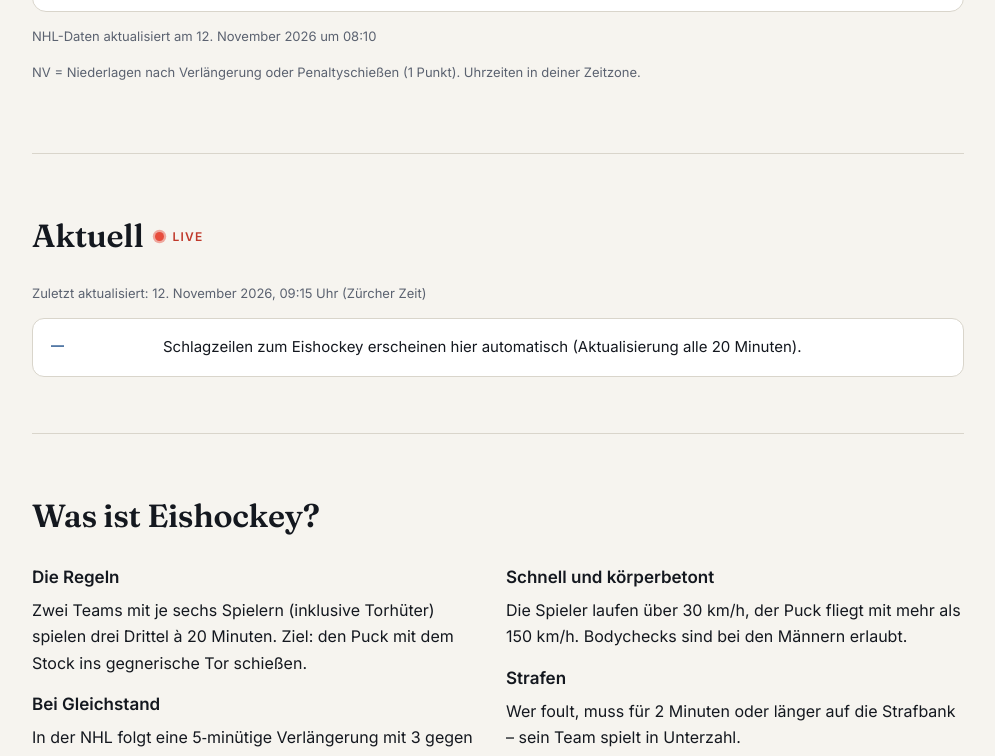
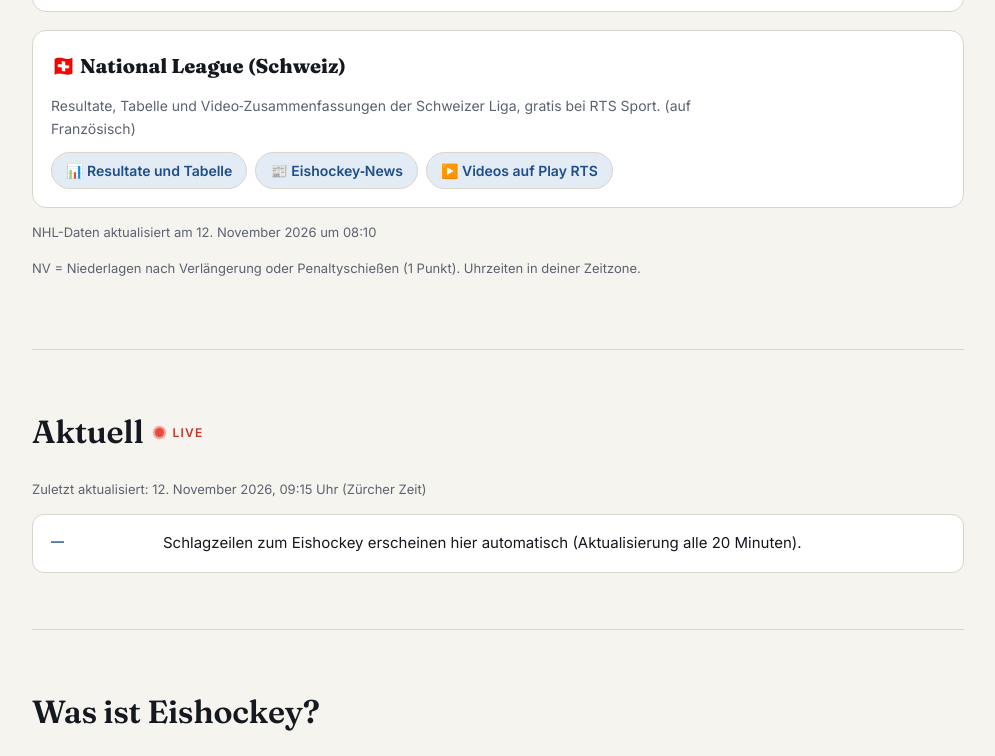
Before and after one commit to Jjlb18/BIBI-netanyahou, a plain HTML site: page de/hockey.html in a window 1280 px wide. Shown: the part 1871-2627 px from the top of the page, without its empty margins (142-1137 px from the left). Drawn offline with Linux system fonts and the light colour scheme.

Commit message:
Hockey : liens vers la National League sur RTS Sport
Co-Authored-By: Claude Opus 5.5 <noreply@anthropic.com>
Claude-Session: https://claude.ai/code/session_01RPWpA4Cj42N78y6ATyyNfq

```diff
--- a/de/hockey.html
+++ b/de/hockey.html
@@ -116,6 +116,9 @@
   .back-btn{display:inline-flex;align-items:center;gap:6px;margin-top:22px;padding:6px 14px 6px 11px;border:1px solid var(--line);border-radius:999px;background:var(--card);color:var(--ink);text-decoration:none;font:600 13px Inter,system-ui,sans-serif}
   .back-btn:hover{border-color:var(--accent);color:var(--accent)}
   .back-btn ~ header{padding-top:28px}
+  .rts-links{display:flex;flex-wrap:wrap;gap:8px;margin-top:12px}
+  .rts-links a{display:inline-flex;align-items:center;gap:6px;padding:8px 14px;border-radius:999px;border:1px solid var(--line);background:var(--accent-soft);color:var(--accent);font:600 14px Inter,system-ui,sans-serif;text-decoration:none}
+  .rts-links a:hover{border-color:var(--accent)}
 </style>
 </head>
 <body>
@@ -192,6 +195,7 @@
     <div class="fbox"><h3>Letzte Ergebnisse</h3><div id="hk-recent"></div></div>
     <div class="fbox"><h3>Nächste Spiele</h3><div id="hk-next"></div></div>
     <div class="fbox fwide"><h3>Tabelle</h3><div class="ctabs" id="hk-tabs" role="tablist"></div><div id="hk-table"></div></div>
+    <div class="fbox fwide"><h3>🇨🇭 National League (Schweiz)</h3><p class="fnote">Resultate, Tabelle und Video‑Zusammenfassungen der Schweizer Liga, gratis bei RTS Sport. (auf Französisch)</p><div class="rts-links"><a href="https://www.rts.ch/sport/resultats/#/results/hockey/nla" target="_blank" rel="noopener">📊 Resultate und Tabelle</a><a href="https://www.rts.ch/sport/hockey/" target="_blank" rel="noopener">📰 Eishockey‑News</a><a href="https://www.rts.ch/play/tv/detail/hockey-sur-glace-national-league?id=82f30838-71b3-44f2-a9d3-8b01368cfb6d" target="_blank" rel="noopener">▶️ Videos auf Play RTS</a></div></div>
   </div>
   <p class="fmaj" id="hk-maj"></p>
   <p class="fmaj">NV = Niederlagen nach Verlängerung oder Penaltyschießen (1 Punkt). Uhrzeiten in deiner Zeitzone.</p>
```
Also changed, not shown: en/hockey.html (+4 -0 lines), es/hockey.html (+4 -0 lines), hockey.html (+4 -0 lines), it/hockey.html (+4 -0 lines).
